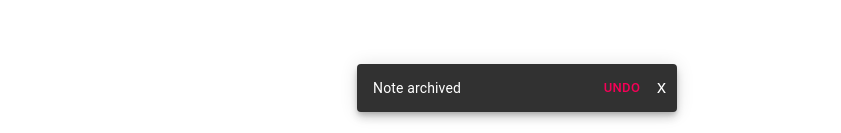
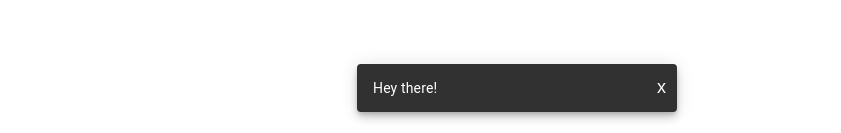
Before and after one commit to eliciaB/Backstagram, a React (Create React App) app: page / in a window 1280 px wide. Both pictures are taken after a click on the button "OPEN SIMPLE SNACKBAR". Shown: the part 664-797 px from the top of the page, without its empty margins (123-964 px from the left). Built offline with nearby package versions, Linux system fonts and the light colour scheme.

Commit message:
snackbar has custom message

```diff
--- a/src/App.js
+++ b/src/App.js
@@ -41,7 +41,7 @@ function App() {
           }
         </Grid>
       </Grid>
-      <MySnackBar/>
+      <MySnackBar message = "Hey there!"/>
     </div>
   );
 }
--- a/src/components/MySnackBar.js
+++ b/src/components/MySnackBar.js
@@ -1,7 +1,7 @@
 import React from 'react';
 import { Snackbar, IconButton, Button } from '@material-ui/core'
 
-const MySnackBar = () => {
+const MySnackBar = (props) => {
     const [open, setOpen] = React.useState(false);
 
     const handleClick = () => {
@@ -9,18 +9,11 @@ const MySnackBar = () => {
     };
 
     const handleClose = (event, reason) => {
-        if (reason === 'clickaway') {
-        return;
-        }
-
         setOpen(false);
     };
 
     const action = (
         <React.Fragment>
-        <Button color="secondary" size="small" onClick={handleClose}>
-            UNDO
-        </Button>
             <IconButton
                 size="small"
                 aria-label="close"
@@ -37,9 +30,9 @@ const MySnackBar = () => {
             <Button onClick={handleClick}>Open simple snackbar</Button>
             <Snackbar
                 open={open}
-            autoHideDuration={6000}
+                autoHideDuration={5000}
                 onClose={handleClose}
-            message="Note archived"
+                message={props.message}
                 action={action}
             />
         </div>
```
Lines whose indentation alone changed are shown as unchanged.
